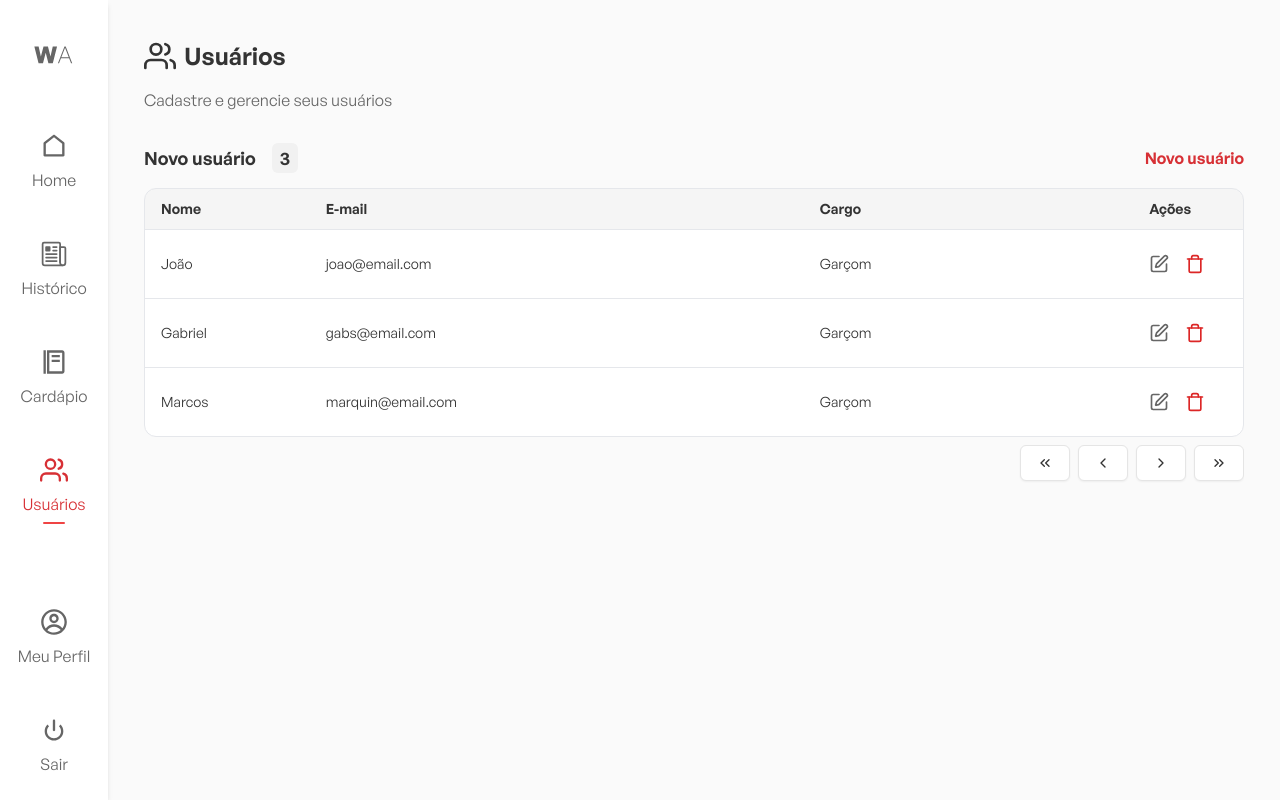
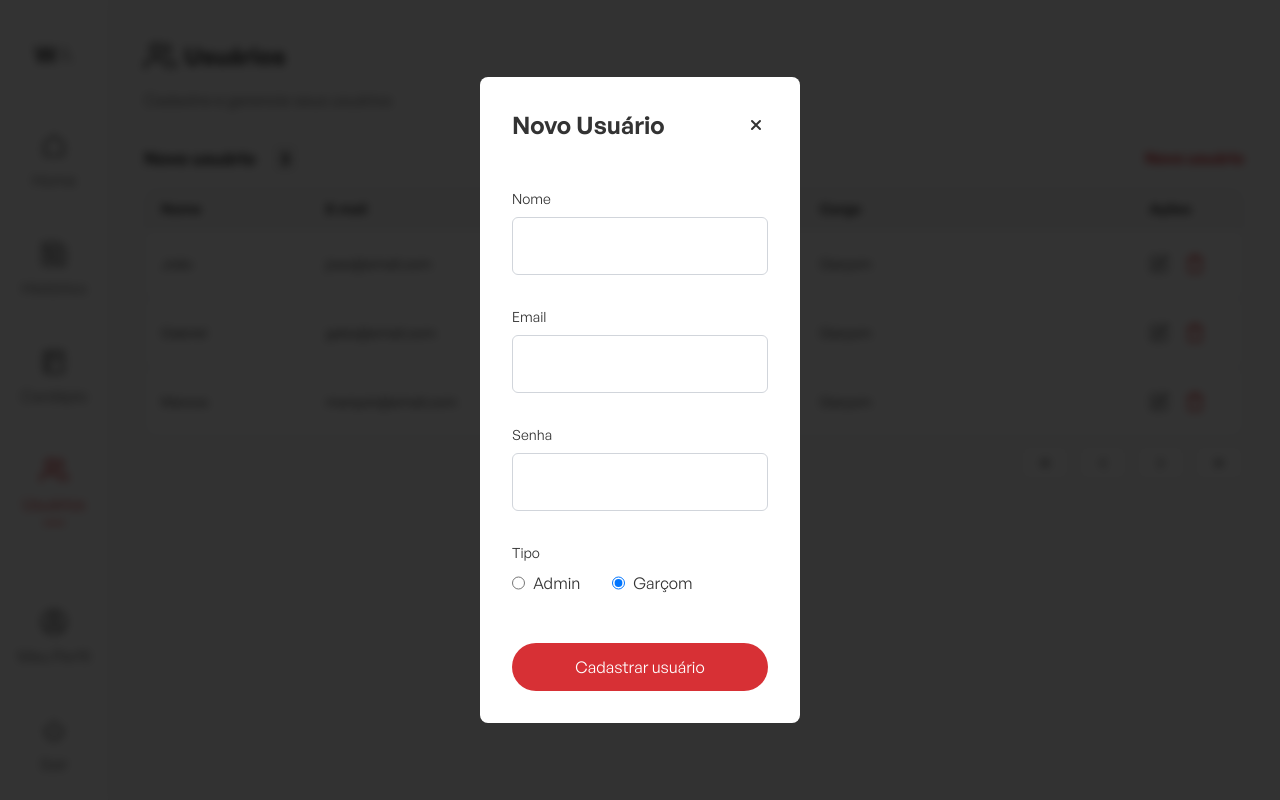
Before and after one commit to rafaapcode/waiterapp-fe, a React (Vite) app: page /app/users in a window 1280 px wide. Both pictures are taken after a click on the button "Novo usuário". Built offline with nearby package versions, Linux system fonts and the light colour scheme.

Commit message:
feat: creating the modal to add a new user

```diff
--- /dev/null
+++ b/src/components/UsersComponents/modals/NewUserModal.tsx
@@ -0,0 +1,108 @@
+import Modal from "@/components/Modal";
+import { FormEvent, useRef } from "react";
+
+interface NewUserModalProps {
+  isVisible: boolean;
+  onClose: () => void;
+}
+
+function NewUserModal({ isVisible, onClose }: NewUserModalProps) {
+  const admRadio = useRef<HTMLInputElement>(null);
+  const waiterRadio = useRef<HTMLInputElement>(null);
+
+  const onSave = (e: FormEvent<HTMLFormElement>) => {
+    e.preventDefault();
+    const admChecked = admRadio.current?.checked;
+    const waiterChecked = waiterRadio.current?.checked;
+    console.log(admRadio.current?.checked);
+  };
+
+  return (
+    <Modal.Root size="sm" isVisible={isVisible}>
+      <form action="" onSubmit={onSave}>
+        <Modal.Header onClose={onClose}>
+          <p className="text-[#333333] text-2xl font-semibold">Novo Usuário</p>
+        </Modal.Header>
+
+        <Modal.Body className="my-12">
+          <div className="flex flex-col gap-8">
+            <div className="flex flex-col gap-2">
+              <label htmlFor="name" className="text-sm">
+                Nome
+              </label>
+              <input
+                required
+                minLength={4}
+                type="text"
+                id="name"
+                className="p-4 w-full border border-gray-300 rounded-md transition-all duration-200 outline-red-500 focus:outline-red-500"
+              />
+            </div>
+            <div className="flex flex-col gap-2">
+              <label htmlFor="email" className="text-sm">
+                Email
+              </label>
+              <input
+                required
+                type="email"
+                id="email"
+                className="p-4 w-full border border-gray-300 rounded-md transition-all duration-200 outline-red-500 focus:outline-red-500"
+              />
+            </div>
+            <div className="flex flex-col gap-2">
+              <label htmlFor="senha" className="text-sm">
+                Senha
+              </label>
+              <input
+                minLength={8}
+                required
+                type="password"
+                id="senha"
+                className="p-4 w-full border border-gray-300 rounded-md transition-all duration-200 outline-red-500 focus:outline-red-500"
+              />
+            </div>
+
+            <div className="flex flex-col gap-2">
+              <label className="text-sm">Tipo</label>
+              <div className="flex gap-8">
+                <div className="flex gap-2">
+                  <input
+                    ref={admRadio}
+                    type="radio"
+                    name="role-type"
+                    id="tipo-adm"
+                  />
+                  <p>Admin</p>
+                </div>
+                <div className="flex gap-2">
+                  <input
+                    ref={waiterRadio}
+                    defaultChecked
+                    type="radio"
+                    name="role-type"
+                    id="tipo-garcom"
+                  />
+                  <p>Garçom</p>
+                </div>
+              </div>
+            </div>
+          </div>
+        </Modal.Body>
+
+        <Modal.CustomFooter>
+          <div className="w-full flex justify-end">
+            <button
+              // disabled={categoryName.length < 4}
+              type="submit"
+              className="bg-[#D73035] w-full disabled:bg-[#CCCCCC] disabled:cursor-not-allowed rounded-[48px] border-none text-white py-3 px-6"
+            >
+              Cadastrar usuário
+            </button>
+          </div>
+        </Modal.CustomFooter>
+      </form>
+    </Modal.Root>
+  );
+}
+
+export default NewUserModal;
--- a/src/components/UsersComponents/usersTable.tsx
+++ b/src/components/UsersComponents/usersTable.tsx
@@ -5,14 +5,20 @@ import {
 } from "@tanstack/react-table";
 import { Edit, Trash } from "lucide-react";
 import {
-  useMemo
+  useCallback,
+  useMemo,
+  useState
 } from "react";
 import MenuHeader from "../MenuComponents/MenuHeader";
 import Pagination from "../pagination/Pagination";
 import Table from "../Table";
 import { users } from "./mockdata";
+import NewUserModal from "./modals/NewUserModal";
 
 function UsersTable() {
+  const [newUserModal, setNewUserModal] = useState<boolean>(false);
+
+  const toggleNewUserModal = useCallback(() => setNewUserModal(prev => !prev),[]);
 
   const columns = useMemo(
     (): ColumnDef<Users>[] => [
@@ -70,9 +76,14 @@ function UsersTable() {
 
   return (
     <>
+    {
+      newUserModal && (
+        <NewUserModal isVisible={newUserModal} onClose={toggleNewUserModal}/>
+      )
+    }
      <MenuHeader
         quantity={users.length ?? 0}
-        onClick={() => {}}
+        onClick={toggleNewUserModal}
         title="Novo usuário"
       />
 
```
